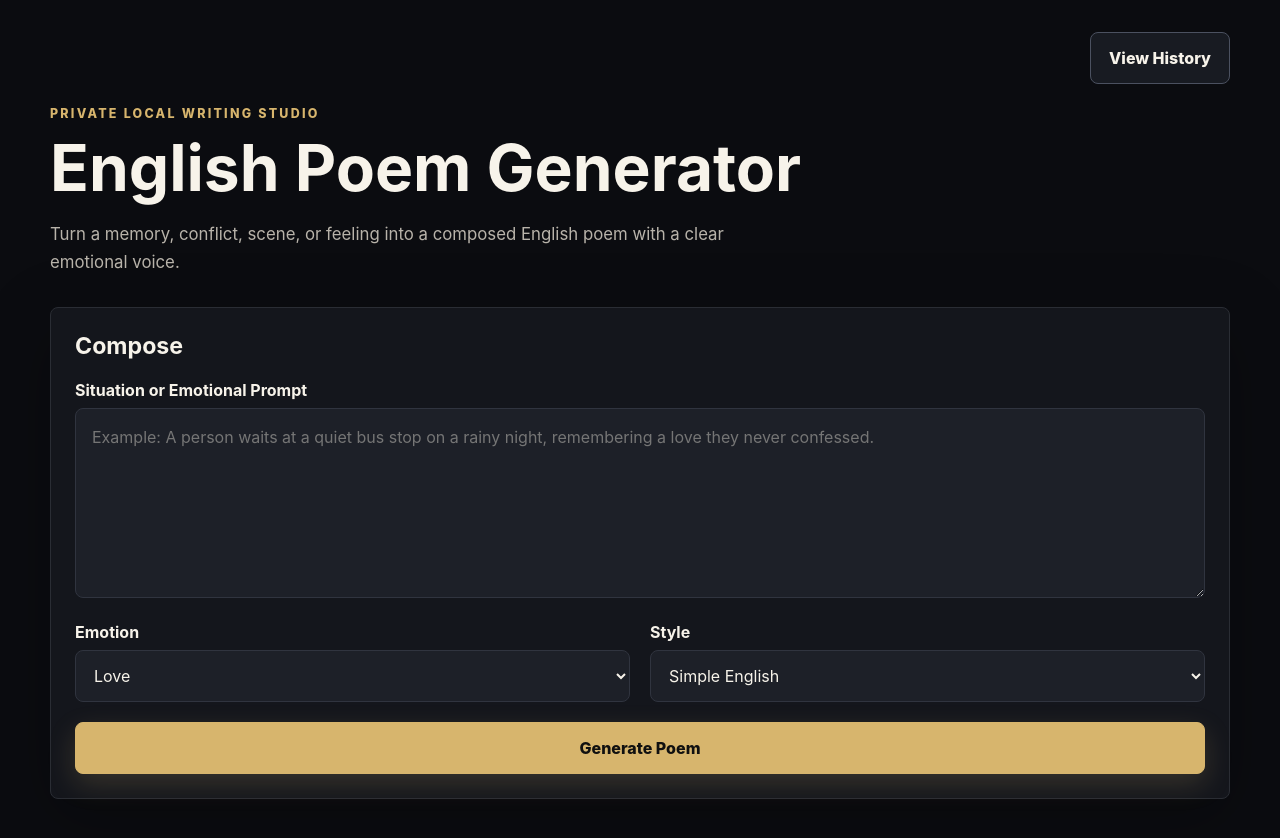
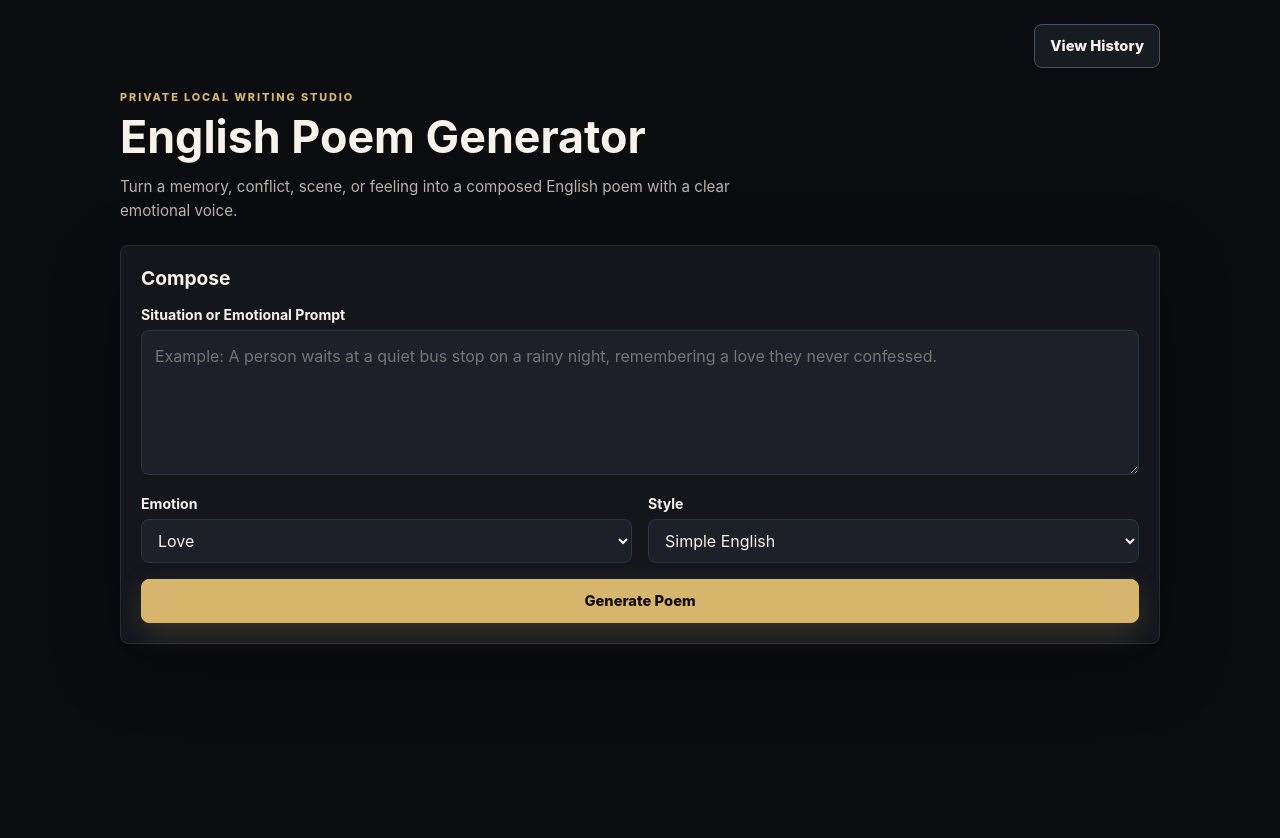
Before and after one commit to PrithvirajuVenkataraman/english-poem-generator, a website: page index.html in a window 1280 px wide. After the commit the page ends 800 px from the top, so only its background shows below. Drawn offline with Linux system fonts and the light colour scheme.

Commit message:
Update index.html

```diff
--- a/index.html
+++ b/index.html
@@ -29,9 +29,9 @@
     }
 
     .page {
-      width: min(1180px, calc(100% - 32px));
+      width: min(1040px, calc(100% - 32px));
       margin: 0 auto;
-      padding: 32px 0 56px;
+      padding: 24px 0 42px;
     }
 
     .top-action {
@@ -42,15 +42,15 @@
 
     .eyebrow {
       color: var(--gold);
-      font-size: 0.78rem;
+      font-size: 0.68rem;
       font-weight: 850;
-      letter-spacing: 0.14rem;
+      letter-spacing: 0.12rem;
       text-transform: uppercase;
-      margin-bottom: 14px;
+      margin-bottom: 10px;
     }
 
     h1 {
-      font-size: clamp(2.1rem, 6vw, 4rem);
+      font-size: clamp(1.8rem, 4vw, 2.8rem);
       line-height: 1.04;
       margin: 0;
       letter-spacing: 0;
@@ -58,29 +58,30 @@
 
     .hero-copy {
       color: var(--muted);
-      max-width: 700px;
-      font-size: 1.05rem;
-      line-height: 1.7;
-      margin: 18px 0 30px;
+      max-width: 620px;
+      font-size: 0.95rem;
+      line-height: 1.6;
+      margin: 14px 0 22px;
     }
 
     .panel {
       border: 1px solid var(--line);
       border-radius: 8px;
       background: var(--panel);
-      padding: 24px;
+      padding: 20px;
       box-shadow: 0 20px 70px rgba(0, 0, 0, 0.25);
     }
 
     h2 {
-      margin: 0 0 20px;
-      font-size: 1.45rem;
+      margin: 0 0 16px;
+      font-size: 1.2rem;
     }
 
     label {
       display: block;
       font-weight: 750;
-      margin-bottom: 8px;
+      margin-bottom: 7px;
+      font-size: 0.88rem;
     }
 
     textarea,
@@ -95,15 +96,15 @@
     }
 
     textarea {
-      min-height: 190px;
+      min-height: 145px;
       resize: vertical;
-      padding: 16px;
-      line-height: 1.6;
+      padding: 13px;
+      line-height: 1.5;
     }
 
     select {
-      height: 52px;
-      padding: 0 14px;
+      height: 44px;
+      padding: 0 12px;
     }
 
     textarea:focus,
@@ -115,16 +116,17 @@
     .grid {
       display: grid;
       grid-template-columns: 1fr 1fr;
-      gap: 20px;
-      margin: 20px 0;
+      gap: 16px;
+      margin: 16px 0;
     }
 
     button {
       border-radius: 8px;
-      min-height: 52px;
-      padding: 0 18px;
+      min-height: 44px;
+      padding: 0 15px;
       font: inherit;
       font-weight: 800;
+      font-size: 0.92rem;
       cursor: pointer;
       transition: transform 120ms ease, background 120ms ease, border-color 120ms ease;
     }
@@ -167,7 +169,7 @@
       display: none;
       border: 1px solid #3a3120;
       border-radius: 8px;
-      padding: 14px;
+      padding: 12px;
       background: #17130c;
       color: #f3d390;
       margin-top: 18px;
@@ -196,12 +198,13 @@
       border-radius: 8px;
       background: var(--panel);
       padding: 22px;
-      margin-top: 22px;
+      margin-top: 18px;
     }
 
     .poem {
       white-space: pre-wrap;
       line-height: 1.85;
+      font-size: 0.96rem;
       color: #f8f0df;
     }
 
@@ -216,7 +219,7 @@
       justify-content: space-between;
       gap: 12px;
       align-items: center;
-      margin: 18px 0;
+      margin: 14px 0;
     }
 
     .hidden {
@@ -234,8 +237,8 @@
 
     @media (max-width: 760px) {
       .page {
-        width: min(100% - 24px, 1180px);
-        padding-top: 22px;
+        width: min(100% - 24px, 1040px);
+        padding-top: 18px;
       }
 
       .grid {
@@ -478,9 +481,16 @@
           body: JSON.stringify({ situation, emotion, style })
         });
 
-        const data = await response.json();
+        let data = {};
+        const responseText = await response.text();
+        try {
+          data = responseText ? JSON.parse(responseText) : {};
+        } catch {
+          data = { error: responseText };
+        }
+
         if (!response.ok) {
-          throw new Error(data.error || "Generation failed.");
+          throw new Error(data.error || `Generation failed with HTTP ${response.status}.`);
         }
 
         const poem = {
```
